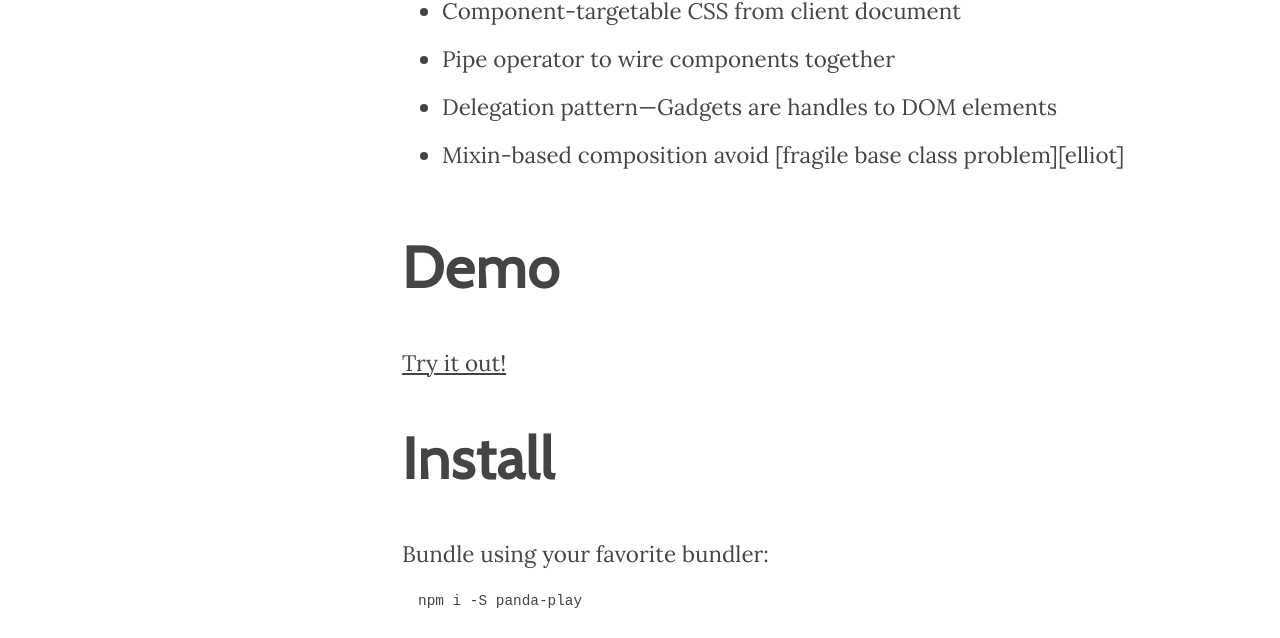
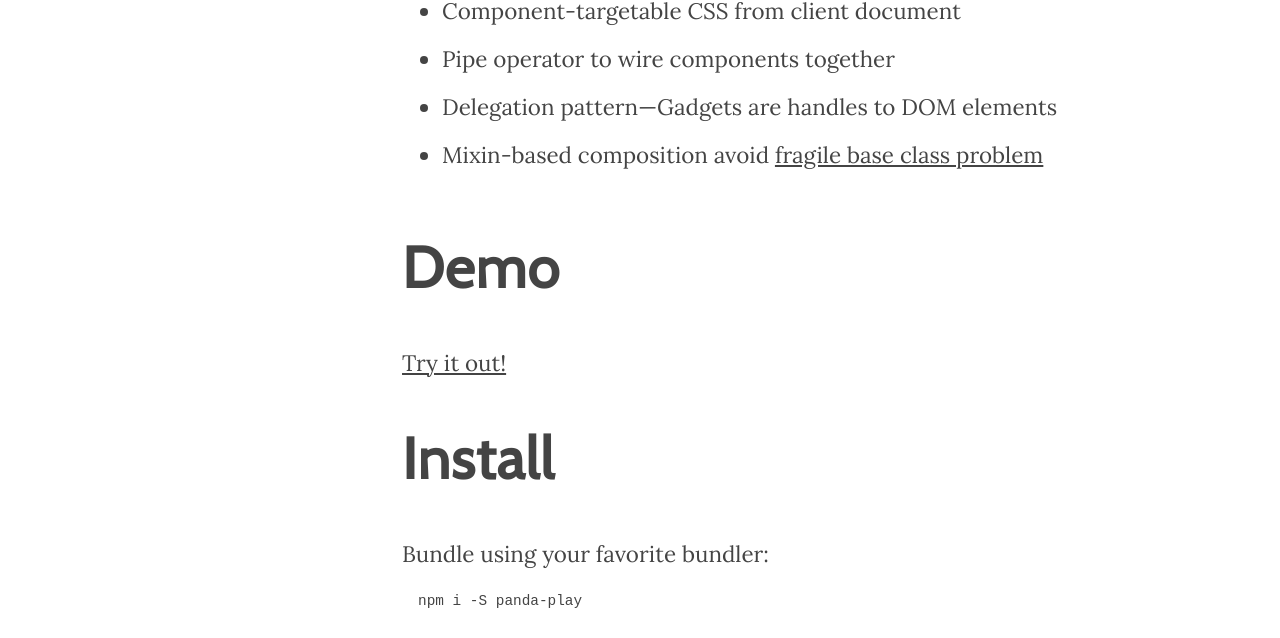
Before and after one commit to pandastrike/panda-play-www, a website: page build/www/index.html in a window 1280 px wide. Shown: the part 1879-2517 px from the top of the page. Drawn offline with nearby package versions, Linux system fonts and the light colour scheme.

Commit message:
readme fix

```diff
--- a/build/www/index.html
+++ b/build/www/index.html
@@ -44,7 +44,7 @@ gadget
 <li>Component-targetable CSS from client document</li>
 <li>Pipe operator to wire components together</li>
 <li>Delegation pattern—Gadgets are handles to DOM elements</li>
-<li>Mixin-based composition avoid [fragile base class problem][elliot]</li>
+<li>Mixin-based composition avoid <a href="https://medium.com/@_ericelliott/why-composition-is-immune-to-fragile-base-class-problem-8dfc6a5272aa">fragile base class problem</a></li>
 </ul>
 <h2>Demo</h2>
 <p><a href="https://play.pandastrike.com/demos/markdown-editor">Try it out!</a></p>
```
Also changed, not shown: package.json (+5 -5 lines), README.md, 1 other file.
